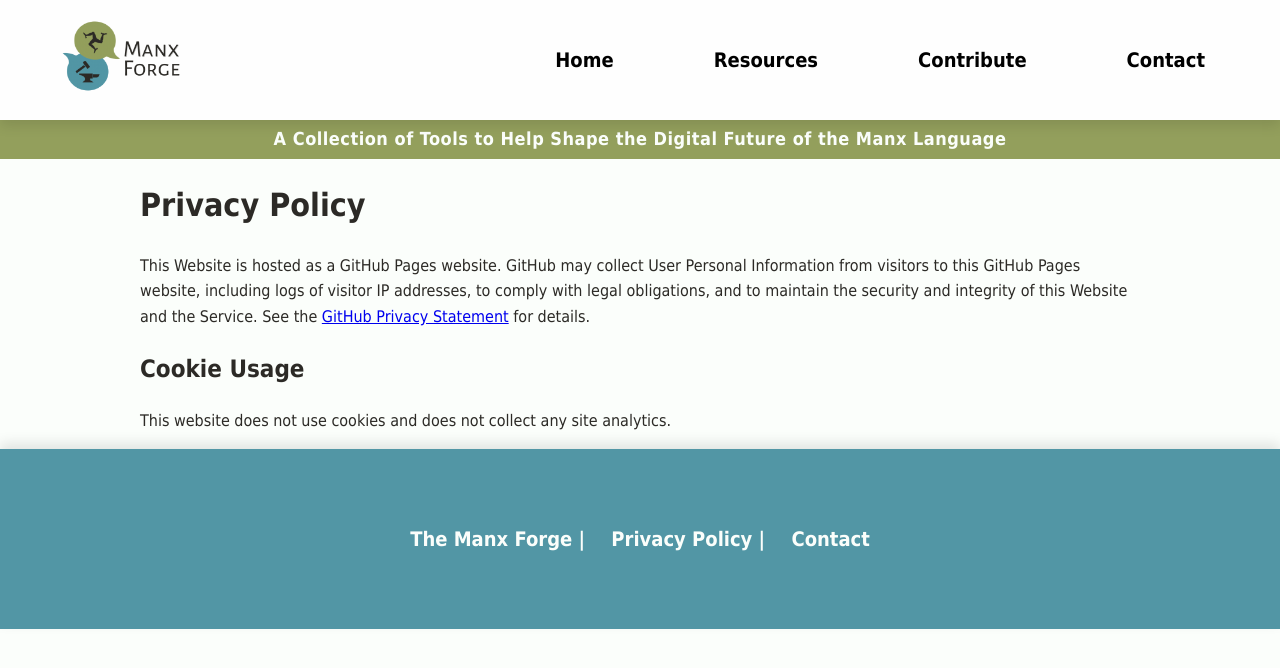
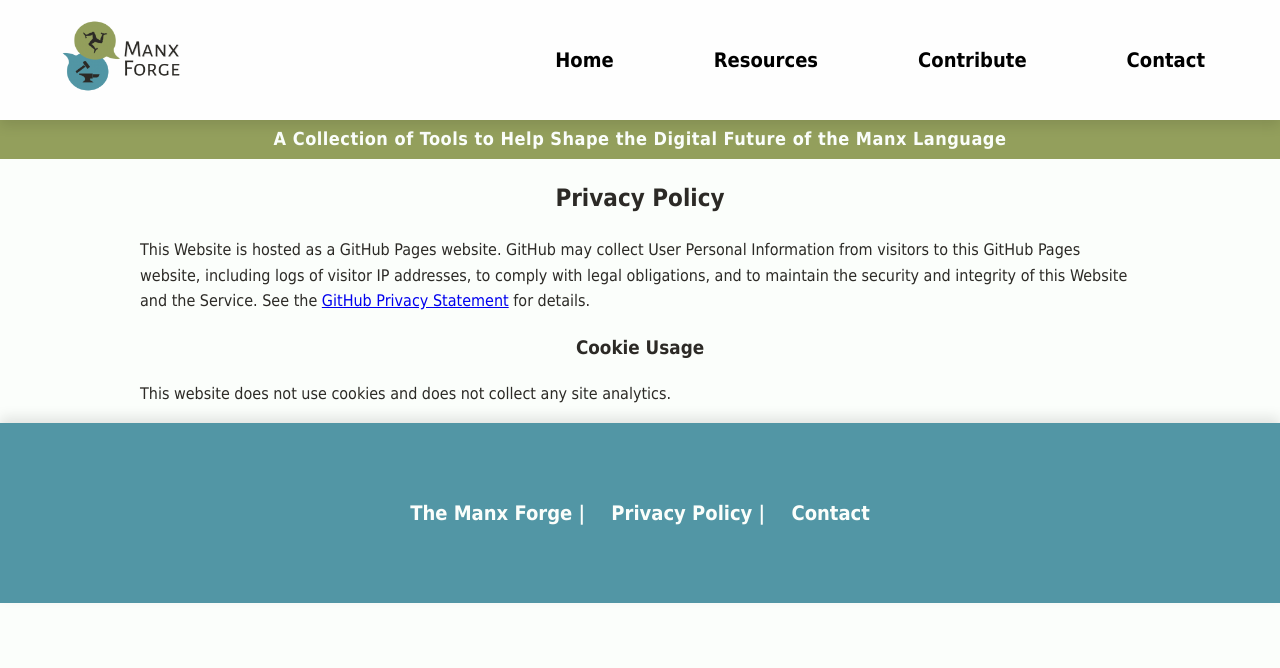
Before and after one commit to Manx-forge/manx-forge.github.io, a Jekyll site: the page built from privacy_policy.md, in a window 1280 px wide. Shown: the top 668 px of the page. Built offline with Jekyll 4.4.1, drawn with Linux system fonts in a browser that asks for light colours.

Commit message:
Format page titles consistently

```diff
--- a/privacy_policy.md
+++ b/privacy_policy.md
@@ -3,8 +3,8 @@ layout: default
 title: Dictionaries
 ---
 
-# Privacy Policy
+<h2 style="text-align: center;">Privacy Policy</h2>
 This Website is hosted as a GitHub Pages website. GitHub may collect User Personal Information from visitors to this GitHub Pages website, including logs of visitor IP addresses, to comply with legal obligations, and to maintain the security and integrity of this Website and the Service. See the [GitHub Privacy Statement](https://docs.github.com/en/site-policy/privacy-policies/github-general-privacy-statement) for details.
 
-## Cookie Usage
+<h3 align="center">Cookie Usage</h3>
 This website does not use cookies and does not collect any site analytics.
```
Also changed, not shown: contribute.md (+1 -1 lines), dictionaries.md (+1 -1 lines).
